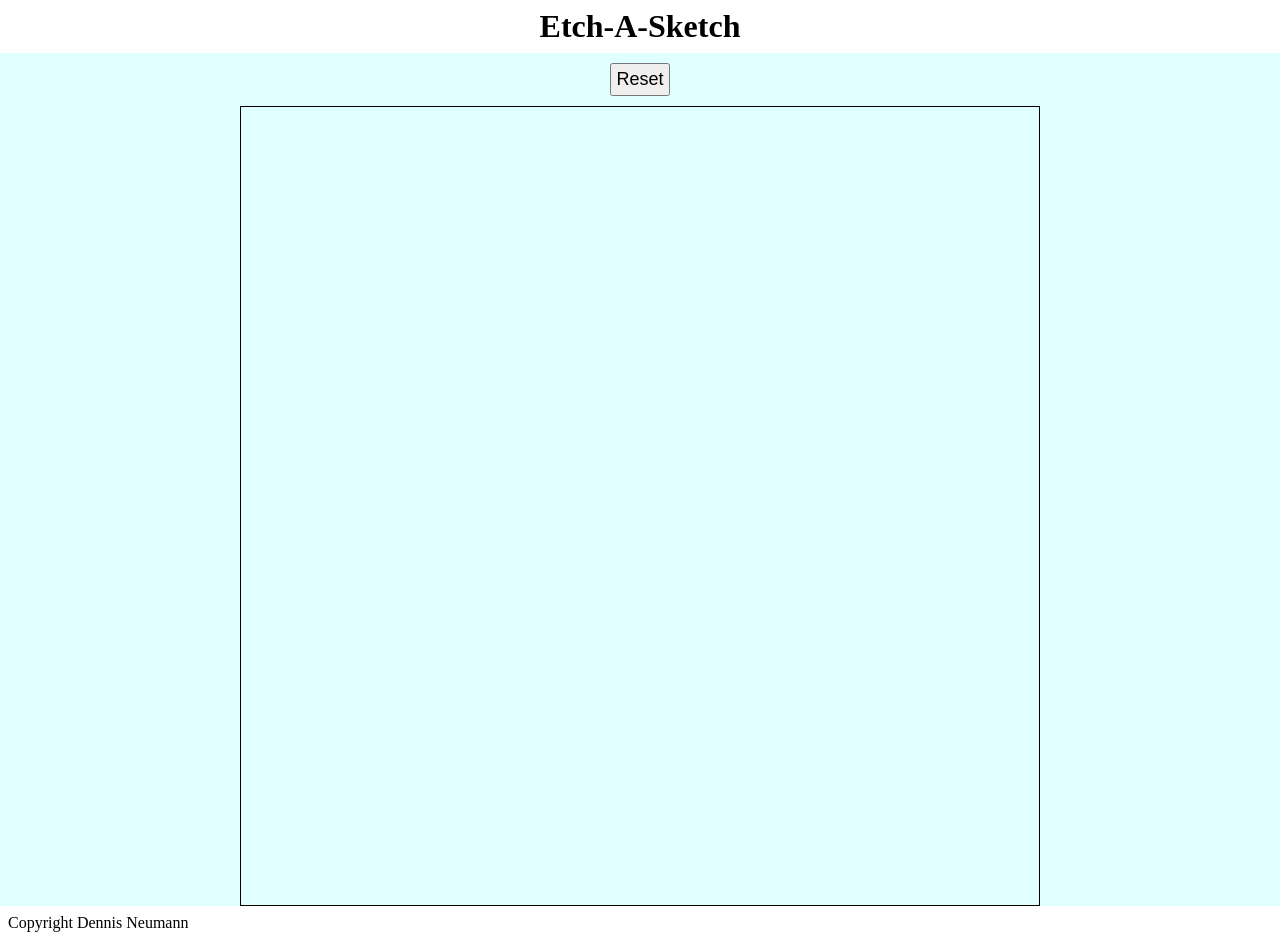
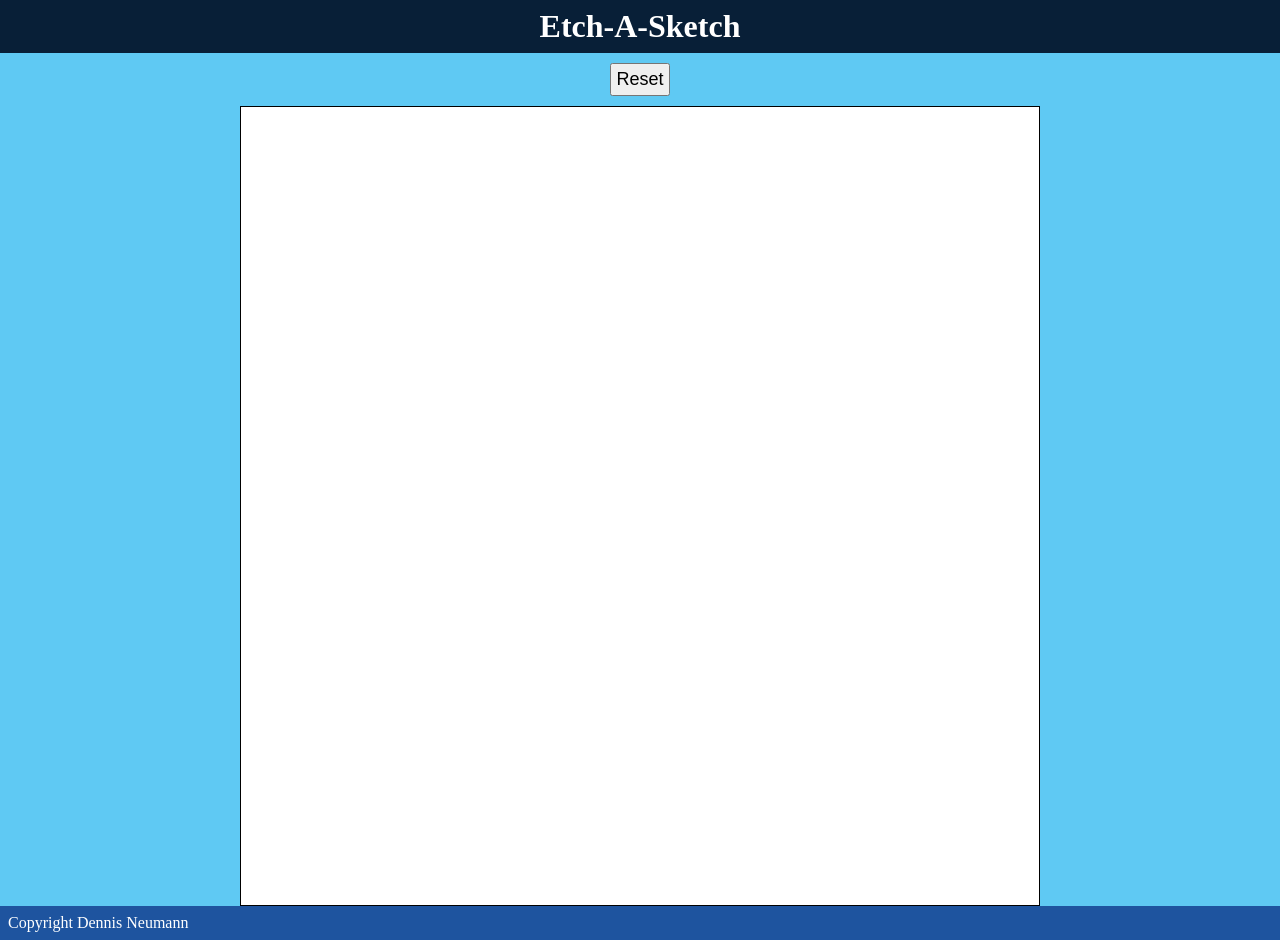
Before and after one commit to DennisNeu/etch-a-sketch, a plain HTML site: page index.html in a window 1280 px wide. Drawn offline with Linux system fonts and the light colour scheme.

Commit message:
Add css changes

```diff
--- a/style.css
+++ b/style.css
@@ -13,14 +13,15 @@ main {
 }
 
 h1 {
-  text-align: center;
-  padding: 8px;
-  background-color: white;
+    text-align: center;
+    padding: 8px;
+    background-color: #081f37;
+    color: white;
 }
 
 body {
     height: 100vh;
-    background-color: lightcyan;
+    background-color: #5fc9f3;
     display: flex;
     flex-direction: column;
 }
@@ -31,6 +32,7 @@ body {
 }
 
 .grid-container {
+    background-color: white;
     display: flex;
     flex-wrap: wrap;
     width: 800px;
@@ -55,6 +57,7 @@ body {
 
 footer {
     margin-top: auto;
-    background-color: white;
+    background-color: #1e549f;
     padding: 8px;
+    color: white;
 }
```
